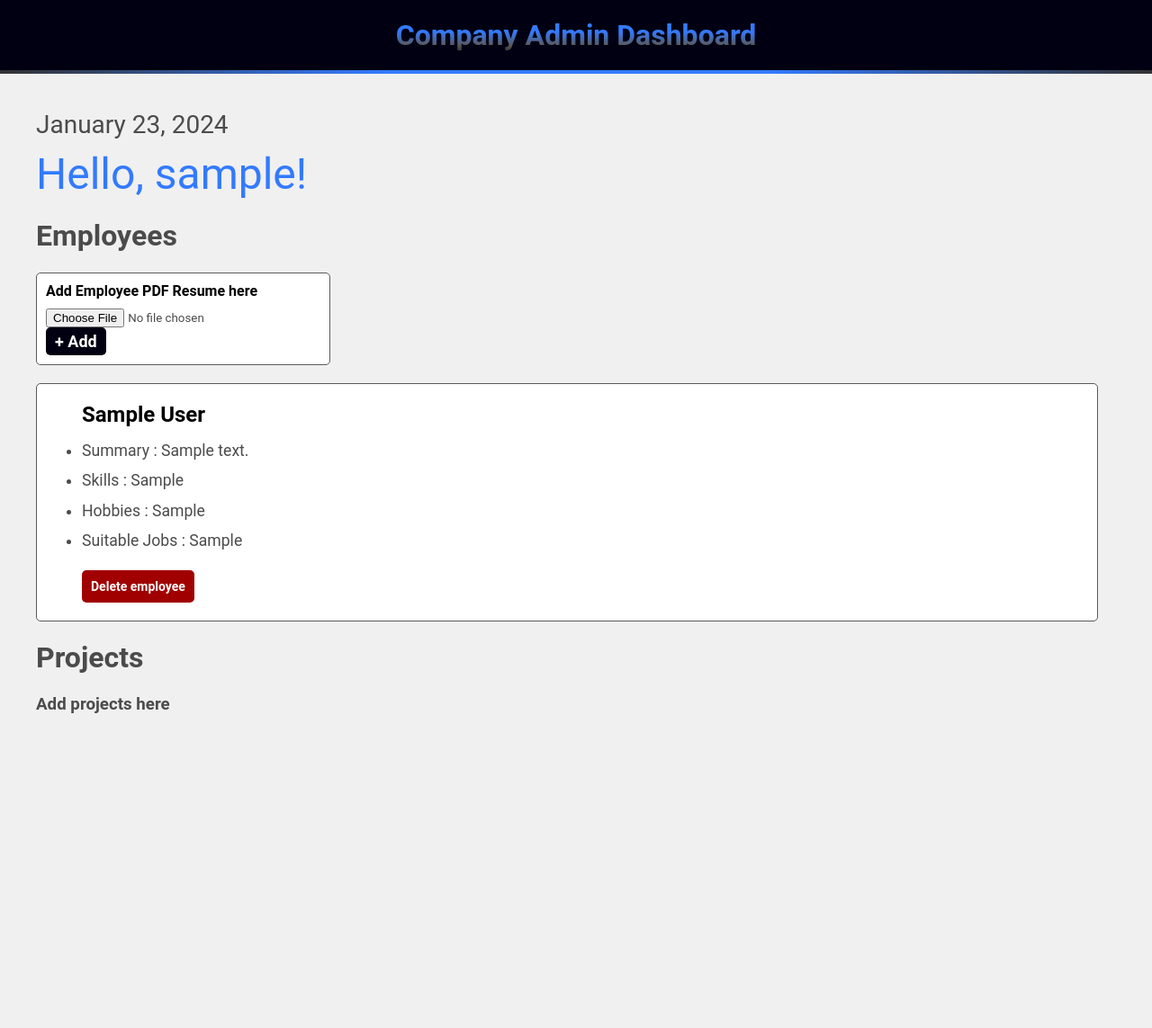
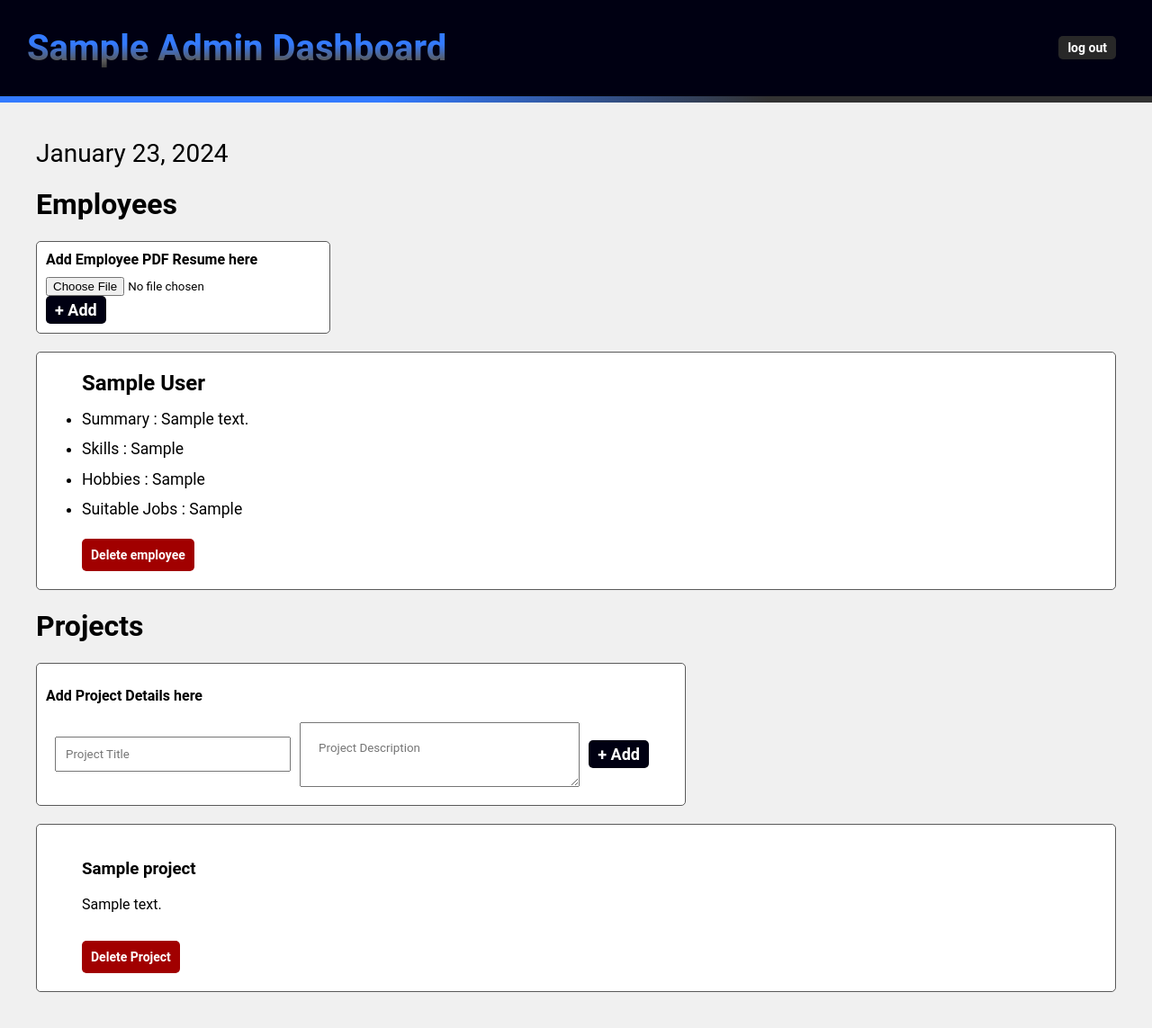
Before and after one commit to ryuan19/SkillSyncer, a Flask app: page /dashboard in a window 1280 px wide. Shown: the whole page at 90% size. Before the commit the page ends 793 px from the top, so only its background shows below. Run offline with Flask 3, Linux system fonts and the light colour scheme; the visitor is signed in with stand-in values (Sample User, id 1); tables that the repository leaves empty hold one stand-in row (values such as "Sample post").

Commit message:
working projects db

```diff
--- a/app.py
+++ b/app.py
@@ -32,8 +32,16 @@ class Employee(db.Model):
     skills = db.Column(db.Text, nullable=False)
     hobbies = db.Column(db.Text, nullable=False)
     jobs = db.Column(db.Text, nullable=False)
+    user = db.relationship('User', backref=db.backref('employees', lazy=True))
 
-    user = db.relationship('User', backref=db.backref('employees', lazy=True))
+
+class Project(db.Model):
+    id = db.Column(db.Integer, primary_key=True)
+    user_id = db.Column(db.Integer, db.ForeignKey('user.id'), nullable=False)
+    title = db.Column(db.String(100), nullable=False)
+    description = db.Column(db.Text, nullable=False)
+    user = db.relationship('User', backref=db.backref('projects', lazy=True))
+
 
 
 # Function to initialize the database
@@ -71,6 +79,13 @@ def login():
     return render_template('login.html')
 
 
+@app.route('/logout', methods=['POST'])
+def logout():
+    session.clear()  # Clear the session
+    flash('You have been logged out.')
+    return redirect(url_for('login'))
+
+
 @app.route('/signup', methods=['GET', 'POST'])
 def signup():
     if request.method == 'POST':
@@ -103,7 +118,8 @@ def dashboard():
         user = User.query.filter_by(username=session['username']).first()
         if user:
             employees = Employee.query.filter_by(user_id=user.id).all()
-            return render_template('dashboard.html', username=session['username'], date=formatted_date, employees=employees)
+            projects = Project.query.filter_by(user_id=user.id).all()
+            return render_template('dashboard.html', username=session['username'], date=formatted_date, employees=employees, projects=projects)
         else:
             flash('User not found')
             return redirect(url_for('login'))
@@ -149,6 +165,39 @@ def delete_employee(employee_id):
     return redirect(url_for('dashboard'))
 
 
+@app.route('/add_project', methods=['POST'])
+def add_project():
+    if 'username' in session:
+        user = User.query.filter_by(username=session['username']).first()
+        title = request.form.get('title')
+        description = request.form.get('description')
+        new_project = Project(user_id=user.id, title=title, description=description)
+        db.session.add(new_project)
+        db.session.commit()
+        flash('Project added successfully')
+        return redirect(url_for('dashboard'))
+    else:
+        flash('User not logged in')
+        return redirect(url_for('login'))
+
+
+@app.route('/delete_project/<int:project_id>', methods=['POST'])
+def delete_project(project_id):
+    if 'username' not in session:
+        flash('User not logged in')
+        return redirect(url_for('login'))
+
+    project_to_delete = Project.query.get(project_id)
+    if project_to_delete:
+        db.session.delete(project_to_delete)
+        db.session.commit()
+        flash('Project deleted successfully')
+    else:
+        flash('Project not found')
+
+    return redirect(url_for('dashboard'))
+
+
 
 def allowed_file(filename):
     return '.' in filename and filename.rsplit('.', 1)[1].lower() in {'pdf'}
@@ -179,65 +228,3 @@ def summarize_resume(resume_text):
 
 if __name__ == '__main__':
     app.run(debug=True)
-
-
-
-# @app.route('/explore_encryption')
-# def explore_encryption():
-#     return render_template('encrypt.html')
-
-
-# def generate_categories(pests):
-#     return [f"a photo of the pest {x}" for x in pests]
-
-# @app.route('/process_form', methods=['POST'])
-# def process_form():
-#     if 'image' not in request.files or request.files['image'].filename == "":
-#         return "No image uploaded!", 400  # Return an error message
-
-#     file = request.files['image']
-
-#     try:
-#         # Ensure the file is an image
-#         image = Image.open(file.stream)
-#         image.save("./img/img_1.png")
-#     except IOError:
-#         return "Invalid image file!", 400  # Return an error message
-
-#     # Retrieve text input from the form
-#     crop = request.form.get('crop_name', '')
-#     state = request.form.get('state', '')
-
-#     with open("pests.json", "r") as file:
-#         pests = json.load(file)
-
-#     dict_probs = get_probs(categories=generate_categories(pests))
-#     sorted_dict_probs = dict(sorted(dict_probs.items(), key=lambda item: item[1]))
-
-#     # Assuming you want the last item after sorting
-#     if sorted_dict_probs:
-#         pest, percentage = list(sorted_dict_probs.items())[-1]
-#         pest = pest.replace("a photo of the pest ", "")
-#         answer = final_response(crop=crop, state=state, pest=pest, topk=3)
-
-#         # Ensure answer is a dictionary
-#         if isinstance(answer, str):
-#             output = json.loads(answer)
-#         else:
-#             output = answer
-
-#         # Load URLs from pesticide_urls.json
-#         with open("pesticide_urls.json", "r") as url_file:
-#             pesticide_urls = json.load(url_file)
-
-#         # Add URLs to the output data
-#         for pesticide_number in output:
-#             if pesticide_number in pesticide_urls:
-#                 output[pesticide_number]['url'] = pesticide_urls[pesticide_number]
-#             else:
-#                 output[pesticide_number]['url'] = None  # Or a default value
-
-#     else:
-#         output = "No pest data found"
-
-#     return render_template('identification.html', dict_probs=output, pest=pest, percentage=percentage, crop=crop, location=state)
--- a/static/styles.css
+++ b/static/styles.css
@@ -687,14 +687,15 @@ li {
 .dashboard-header {
     background-color: #000012;
     margin: 0px;
-    padding: 20px;
-    border-bottom: 4px solid transparent;
-    border-image: linear-gradient(to right, #323232, #337aff, #337aff, #323232) 1;
+    padding: 30px;
+    border-bottom: 7px solid transparent;
+    border-image: linear-gradient(to right, #337aff, #337aff, #323232, #323232) 1;
+    text-align: left;
 }
 
 .dashboard-box > div {
     background-color: #fff;
-    margin: 20px 20px 0px -40px;
+    margin: 20px 0px 0px -40px;
     padding: 20px 20px 20px 50px;
     text-align: left;
     border-radius: 5px;
@@ -719,5 +720,29 @@ li {
     align-items: center;
     justify-content: center;
     border: 1px solid #5a5a5a;
+}
 
+.box-add-project {
+    margin: 0;
+    padding:10px;
+    background-color: #fff;
+    width: 700px;
+    border-radius: 5px;
+    align-items: center;
+    justify-content: space-between;
+    border: 1px solid #5a5a5a;
 }
+
+.logout-button {
+    padding: 5px 10px;
+    background-color: #282828;
+    color: white;
+    border: none;
+    border-radius: 5px;
+    font-size: 14px;
+    margin: 10px 10px 0px 0px;
+}
+
+.logout-button:hover {
+    background-color: #3a3a3a;
+}
--- a/templates/dashboard.html
+++ b/templates/dashboard.html
@@ -1,17 +1,32 @@
 <!DOCTYPE html>
 <html>
 <head>
-    <title>Dashboard</title>
+    <title>Dashboard for {{ username }} </title>
     <link rel="stylesheet" type="text/css" href="{{ url_for('static', filename='styles.css') }}">
+    <style>
+        body {
+            margin: 0;
+            padding: 0;
+            font-family: Arial, sans-serif;
+            /* background: linear-gradient(to bottom, #000012,#000012, #337aff, #323232);  */
+            background-color: #f0f0f0;
+            align-items: center;
+            justify-content: center;
+            color: #000;
+        }
+    </style>
 </head>
-<body style="align-items: left; background-color: #f0f0f0;">
+<body>
     <div style="flex-direction: column; width: 100%;">
         <div class="dashboard-header">
-            <h2 class="subhead" style="font-size: 32px; margin: 0px">Company Admin Dashboard</h2>
+            <h2 class="subhead" style="font-size: 40px; margin: 0px; display: inline-block;">{{ username.capitalize() }} Admin Dashboard</h2>
+            <form action="{{ url_for('logout') }}" method="post" style="float: right;">
+                <button type="submit" class="logout-button">log out</button>
+            </form>
         </div>
         <div style="text-align: left; margin: 40px">
             <p style="font-size: 28px; margin-bottom: 10px">{{ date }}</p>
-            <p style="font-size: 48px; color: #337aff; margin: 0px">Hello, {{ username }}!</p>
+            <!-- <p style="font-size: 48px; color: #337aff; margin: 0px">Hello, {{ username }}!</p> -->
             <h1>Employees</h1>
 
             <form action="{{ url_for('add_employee') }}" method="post" enctype="multipart/form-data" class="box-add-employee">
@@ -26,7 +41,6 @@
                 {% for employee in employees %}
                 <div>
                     <h3 style="font-size: 24px; margin: 0; margin-bottom: 10px; color:#000">{{ employee.name }}</h3>
-                    <!-- <li class="employee-name"></li> -->
                     <li>Summary : {{ employee.summary }}</li>
                     <li>Skills : {{ employee.skills }}</li>
                     <li>Hobbies : {{ employee.hobbies }}</li>
@@ -38,7 +52,29 @@
                 {% endfor %}
             </ul>
             <h1>Projects</h1>
-            <h3>Add projects here</h3>
+            <div class="box-add-project" style="margin-bottom: 20px;">
+                <form action="{{ url_for('add_project') }}" method="post" enctype="multipart/form-data">
+                    <p style="color: #000; font-weight: bold; margin-bottom: 10px;">Add Project Details here</p>
+                    <div style="display: flex; align-items: center; padding: 10px;">
+                        <input type="text" name="title" placeholder="Project Title" required style="flex-grow: 1; margin-right: 10px; padding: 10px;">
+                        <textarea name="description" placeholder="Project Description" required style="flex-grow: 2; margin-right: 10px; padding: 20px;"></textarea>
+                        <button style="font-size: 18px; padding: 5px 10px; border-radius: 5px;" type="submit">+ Add</button>
+                    </div>
+                </form>
+            </div>
+
+
+            <ul class="dashboard-box">
+                {% for project in projects %}
+                <div class="project-entry">
+                    <h3>{{ project.title }}</h3>
+                    <p>{{ project.description }}</p>
+                    <form action="{{ url_for('delete_project', project_id=project.id) }}" method="post">
+                        <button class="button-delete-employee" type="submit">Delete Project</button>
+                    </form>
+                </div>
+                {% endfor %}
+            </ul>
 
         </div>
     </div>
```
